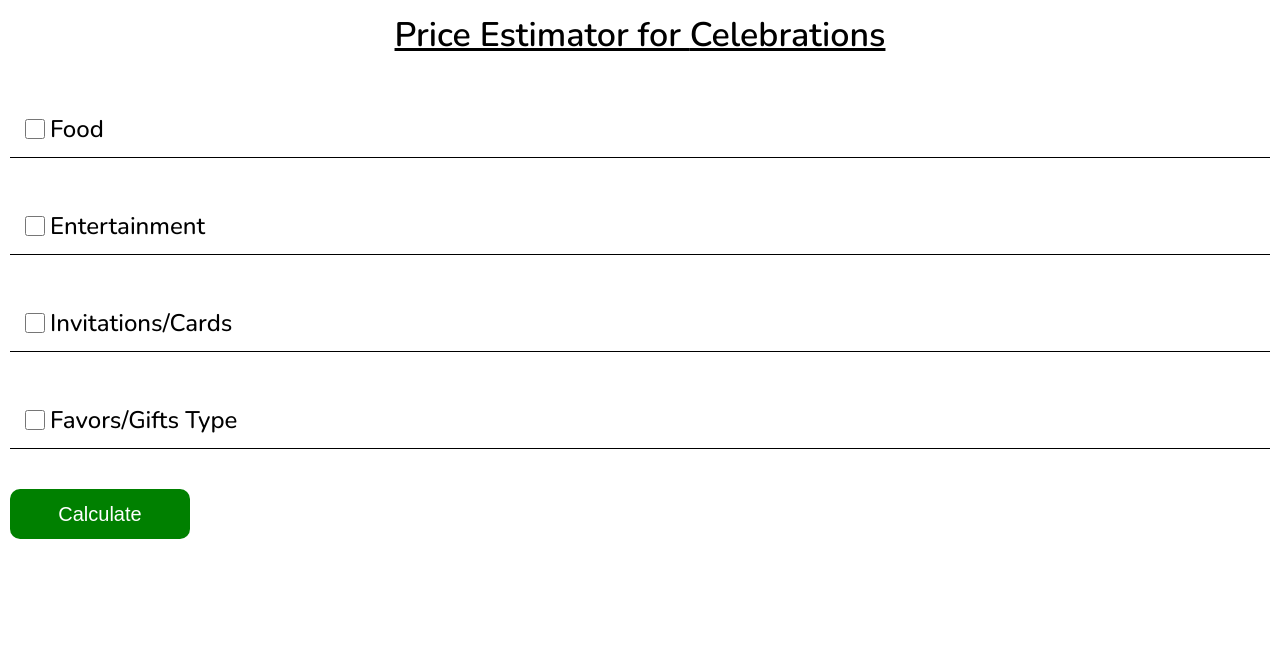
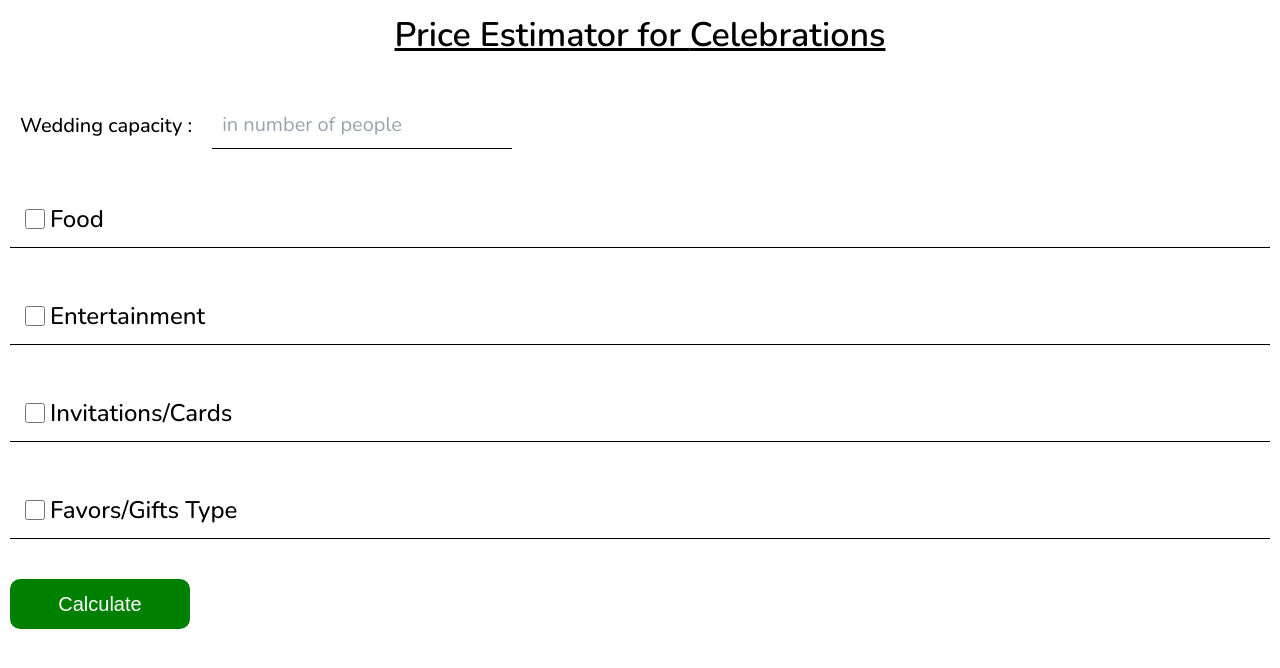
Before and after one commit to yashbhardwaj03/event-estimator, a React (Vite) app: page /testing/Celebrations in a window 1280 px wide. Shown: the top 668 px of the page. Built offline with nearby package versions, Linux system fonts and the light colour scheme.

Commit message:
Attendees capacity is included

```diff
--- a/src/assets/Cost Factors to Cost.json
+++ b/src/assets/Cost Factors to Cost.json
@@ -70,18 +70,21 @@
         "Catering": {
             "Full-Service Catering": {
                 "Capacity": 100,
+                "perPerson": true,
                 "P": 50000,
                 "N": 20000,
                 "L": 10000
             },
             "Buffet-Style Catering": {
                 "Capacity": 50,
+                "perPerson": true,
                 "P": 40000,
                 "N": 15000,
                 "L": 8000
             },
             "Basic Catering": {
                 "Capacity": 20,
+                "perPerson": true,
                 "P": 30000,
                 "N": 10000,
                 "L": 5000
@@ -279,6 +282,7 @@
             "L": 2000
         },
         "Quantity": {
+            "perPerson": true,
             "P": 2000,
             "N": 1000,
             "L": 500
@@ -294,6 +298,7 @@
             "L": 1000
         },
         "Envelopes": {
+            "perPerson": true,
             "P": 2000,
             "N": 1000,
             "L": 500
@@ -306,16 +311,19 @@
     },
     "Favors/Gifts Type": {
         "Customized Gifts": {
+            "perPerson": true,
             "P": 500,
             "N": 200,
             "L": 50
         },
         "Themed Goodie Bags": {
+            "perPerson": true,
             "P": 300,
             "N": 150,
             "L": 50
         },
         "Personalized Keepsakes": {
+            "perPerson": true,
             "P": 1000,
             "N": 500,
             "L": 200
@@ -326,6 +334,7 @@
             "L": 200
         },
         "DIY Crafts": {
+            "perPerson": true,
             "P": 500,
             "N": 200,
             "L": 50
@@ -334,16 +343,19 @@
     "Miscellaneous Expenses": {
         "Food and Drinks": {
             "Catering": {
+                "perPerson": true,
                 "P": 50000,
                 "N": 20000,
                 "L": 10000
             },
             "Bar Services": {
+                "perPerson": true,
                 "P": 30000,
                 "N": 15000,
                 "L": 5000
             },
             "Specialty Items": {
+                "perPerson": true,
                 "P": 10000,
                 "N": 5000,
                 "L": 2000
@@ -395,6 +407,7 @@
                 "L": 1000
             },
             "Postage": {
+                "perPerson": true,
                 "P": 5000,
                 "N": 2000,
                 "L": 1000
@@ -402,6 +415,7 @@
         },
         "Party Favors/Gifts": {
             "Gift Bags": {
+                "perPerson": true,
                 "P": 10000,
                 "N": 5000,
                 "L": 2000
@@ -535,6 +549,7 @@
             "L": 1000
         },
         "Registration Materials (Badges, Lanyards, etc.)": {
+            "perPerson": true,
             "P": 5000,
             "N": 2000,
             "L": 1000
@@ -686,6 +701,7 @@
     },
     "Travel Expenses": {
         "Travel": {
+            "perPerson": true,
             "P": 5000,
             "N": 2000,
             "L": 500
@@ -730,26 +746,31 @@
     },
     "Refreshments": {
         "Catering": {
+            "perPerson": true,
             "P": 20000,
             "N": 10000,
             "L": 5000
         },
         "Beverages": {
+            "perPerson": true,
             "P": 10000,
             "N": 5000,
             "L": 2000
         },
         "Snacks/Food": {
+            "perPerson": true,
             "P": 10000,
             "N": 5000,
             "L": 2000
         },
         "Desserts": {
+            "perPerson": true,
             "P": 5000,
             "N": 2000,
             "L": 1000
         },
         "Specialty Items": {
+            "perPerson": true,
             "P": 10000,
             "N": 5000,
             "L": 2000
@@ -784,6 +805,7 @@
     },
     "Utensils": {
         "Cooking Utensils": {
+            "perPerson": true,
             "P": 5000,
             "N": 2000,
             "L": 500
@@ -806,11 +828,13 @@
     },
     "Volunteer Expenses": {
         "T-shirts/Apparel": {
+            "perPerson": true,
             "P": 5000,
             "N": 2000,
             "L": 500
         },
         "Refreshments": {
+            "perPerson": true,
             "P": 5000,
             "N": 2000,
             "L": 500
@@ -826,6 +850,7 @@
             "L": 1000
         },
         "Training/Materials": {
+            "perPerson": true,
             "P": 5000,
             "N": 2000,
             "L": 500
--- a/src/pages/Testing/TestingPage2.css
+++ b/src/pages/Testing/TestingPage2.css
@@ -70,6 +70,30 @@
     font-size: 34px;    border-top: 1px solid black;    border-bottom: 1px solid black;
 }
 
+.perPersonContainer {
+    display: flex;  align-items: flex-start;    justify-content: flex-start;
+    flex-direction: row;
+
+    width: 100%;    height: auto;   padding: 10px;  gap: 10px;
+}
+
+.perPersonHead {
+    display: flex;  align-items: center;    justify-content: center;
+
+    width: auto;    height: auto;   padding: 10px;
+
+    font-size: 20px;    font-weight: 500;
+}
+
+.perPersonBox {
+    display: flex;
+
+    width: 100%;    min-width: 250px;   max-width: 300px;   height: 100%;
+
+    outline: none;  border: 0;  border-bottom: 1px solid black;
+    padding: 10px;  font-size: 20px;
+}
+
 @media only screen and (max-width: 850px) {
     .costObjTreeContainer {flex-direction: column;}
 }
--- a/src/pages/Testing/TestingPage2.jsx
+++ b/src/pages/Testing/TestingPage2.jsx
@@ -65,6 +65,12 @@ const CostObjectTree = ({ name, obj }) => {
     );
 };
 
+
+export default function TestingPage2() {
+    const { category } = useParams();
+    const costFactors = Category_costFactors[category]; // Cost Factors for current event.
+    const [amt,setAmt] = useState(false);
+    const [persons, setPersons] = useState(0);
     const calculateCost = (obj) => {
         let totalCost = 0;
         // Create a deep copy of the obj object
@@ -73,7 +79,7 @@ const calculateCost = (obj) => {
         const dfs = (node) => {
             if (typeof node === 'object') {
                 // Get the cost from currVal (totalCost is global here)
-            if (node.currVal) totalCost += node.currVal;
+                if (node.currVal) totalCost += node.currVal * (node.perPerson ? persons : 1);
                 // Recursively traverse children if selected
                 if (node.selected && !node.currVal)  Object.values(node).forEach(child => dfs(child));
             }
@@ -81,12 +87,6 @@ const calculateCost = (obj) => {
         Object.values(objCopy).forEach(child=>dfs(child));
         return totalCost;
     };
-
-
-export default function TestingPage2() {
-    const { category } = useParams();
-    const costFactors = Category_costFactors[category]; // Cost Factors for current event.
-    const [amt,setAmt] = useState(false);
 
     // Function to add 'selected: false' to each object and their children recursively
     const addSelectedKey = (obj) => {
@@ -109,11 +109,15 @@ export default function TestingPage2() {
     return (
         <div className="mainWrapper">
             <div className="pageHead">Price Estimator for {category}</div>
+            <div className="perPersonContainer">
+                <div className="perPersonHead"> Wedding capacity : </div>
+                <input type="number" placeholder="in number of people" className="perPersonBox" onChange={(e)=>{setPersons(e.target.value);}} />
+            </div>
             {Object.values(CostObj).map((item, index) => (
                 <CostObjectTree key={index} name={item.name} obj={item} />
             ))}
             <button className="calculateBtn" onClick={() => {setAmt(calculateCost(CostObj));}}> Calculate </button>
-            {amt && <div className="ResultClass"> Amount: {amt} </div>}
+            {amt && <div className="ResultClass"> Amount {persons !== 0 ? `for ${persons} people capacity`:''} : ₹{amt} </div>}
         </div>
     );
 }
```
Lines whose indentation alone changed are shown as unchanged.
